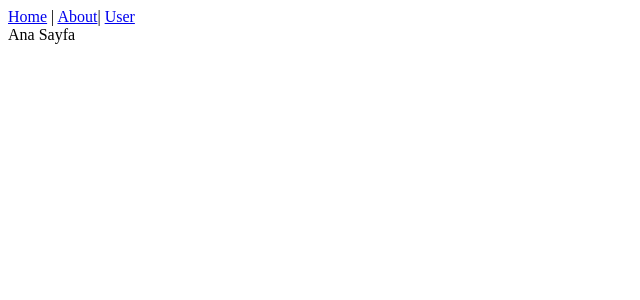
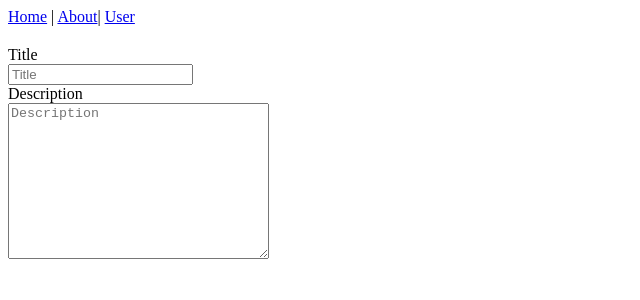
Before and after one commit to dzgntutar/vuejs-workshop-with-nodejs, a Vue app in the folder ui/: page / in a window 1280 px wide. Shown: the top 300 px of the page, without its empty margins (0-640 px from the left). Built offline with nearby package versions, Linux system fonts and the light colour scheme; the HTML template or start-up script is replaced by a standard one.

Commit message:
todo save form

```diff
--- a/ui/src/App.vue
+++ b/ui/src/App.vue
@@ -7,10 +7,7 @@
         <router-link to="/user">User</router-link>
       </nav>
     </div>
-
     <div class=""><router-view /></div>
-
-    <div class=""></div>
   </div>
 </template>
 
--- /dev/null
+++ b/ui/src/components/todo/todoForm.vue
@@ -0,0 +1,35 @@
+<template>
+  <div class="row">
+    <form>
+      <div class="form-group row">
+        <label for="title" class="col-sm-2 col-form-label">Title</label>
+        <div class="col-sm-10">
+          <input
+            type="text"
+            class="form-control"
+            id="title"
+            placeholder="Title"
+          />
+        </div>
+      </div>
+      <div class="form-group row">
+        <label for="description" class="col-sm-2 col-form-label"
+          >Description</label
+        >
+        <div class="col-sm-10">
+          <textarea
+            id="description"
+            cols="30"
+            rows="10"
+            class="form-control"
+            placeholder="Description"
+          ></textarea>
+        </div>
+      </div>
+    </form>
+  </div>
+</template>
+
+<script>
+export default {};
+</script>
--- a/ui/src/components/views/homeView.vue
+++ b/ui/src/components/views/homeView.vue
@@ -1,12 +1,23 @@
 <template>
-  <div>Ana Sayfa</div>
+  <div class="container">
+    <div class="body">
+      <div class="col-md-6 offset-md-3">
+        <app-todo-form></app-todo-form>
+      </div>
+    </div>
+  </div>
 </template>
 
 <script>
+import todoForm from "../todo/todoForm";
 export default {
-  name: "homeView",
+  //name: "homeView",
+  components: { appTodoForm: todoForm },
 };
 </script>
 
 <style scoped>
+.body {
+  margin-top: 20px;
+}
 </style>
```
